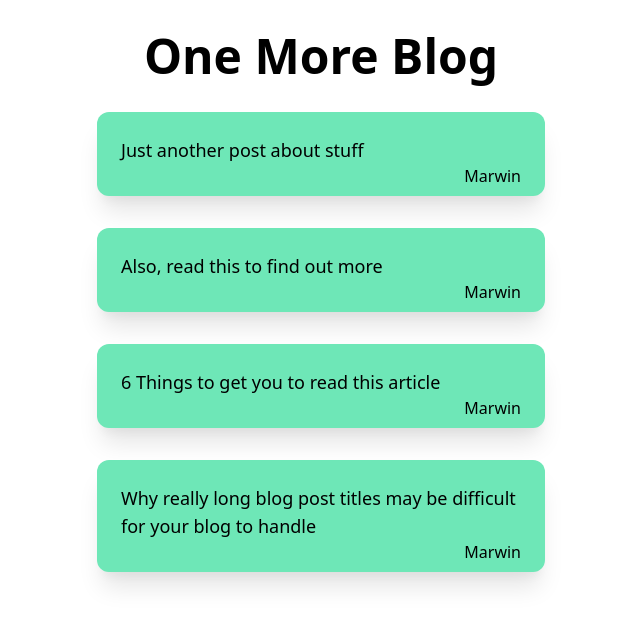
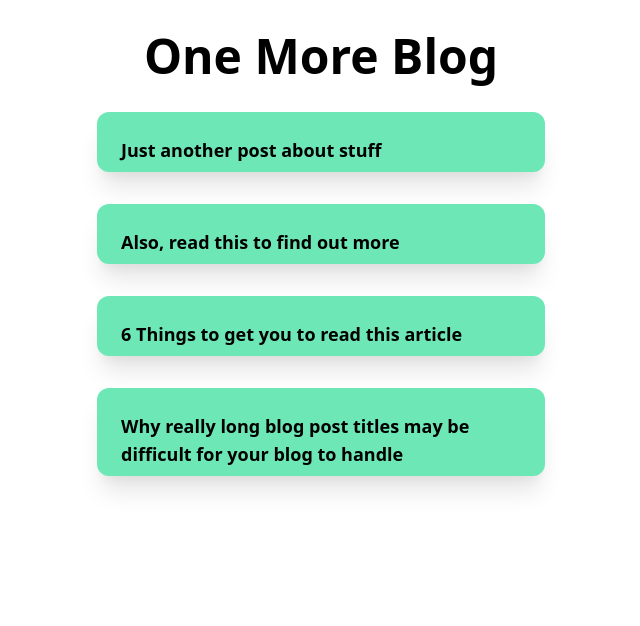
Before and after one commit to marwinburesch/blog, a React (Create React App) app: page / in a window 1280 px wide. Shown: the top 626 px of the page, without its empty margins (319-959 px from the left). Built offline with nearby package versions, Linux system fonts and the light colour scheme; data requests are answered from the project's data file.

Commit message:
Format Post

```diff
--- a/src/components/Post.js
+++ b/src/components/Post.js
@@ -2,8 +2,8 @@ export default function Post({ post }) {
   return (
     <article className="mt-8 px-6 pt-6 pb-2 max-w-md mx-auto rounded-xl bg-green-300 shadow-xl space-x-4 cursor-pointer transform hover:scale-105 transition-transform">
       <div className="flex flex-col">
-        <h1 className="w-full text-lg ">{post.title}</h1>
-        <h2 className="text-right">{post.author}</h2>
+        <h1 className="w-full text-lg font-bold">{post.title}</h1>
+        <h2 className="text-right">{post.createdAt}</h2>
       </div>
     </article>
   );
```
